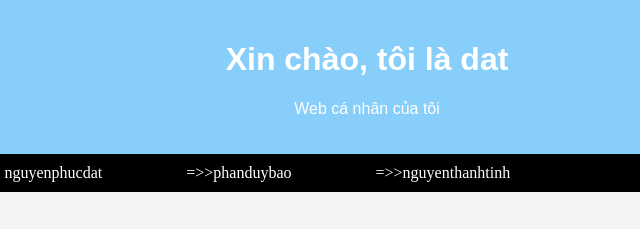
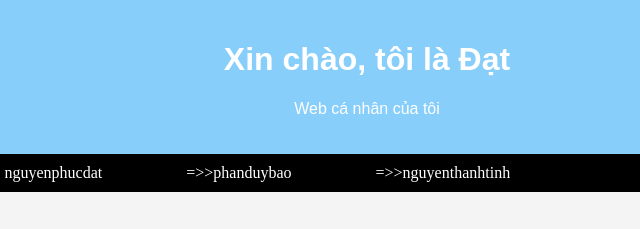
Before and after one commit to BlueMoon136/dat, a plain HTML site: page index.html in a window 1280 px wide. Shown: the top 229 px of the page, 273-913 px from the left. Drawn offline with Linux system fonts and the light colour scheme.

Commit message:
Update index.html

```diff
--- a/index.html
+++ b/index.html
@@ -42,7 +42,7 @@
 </head>
 <body>
   <header>
-    <h1>Xin chào, tôi là dat</h1>
+    <h1>Xin chào, tôi là Đạt</h1>
     <p>Web cá nhân của tôi</p>
   </header>
 
```
